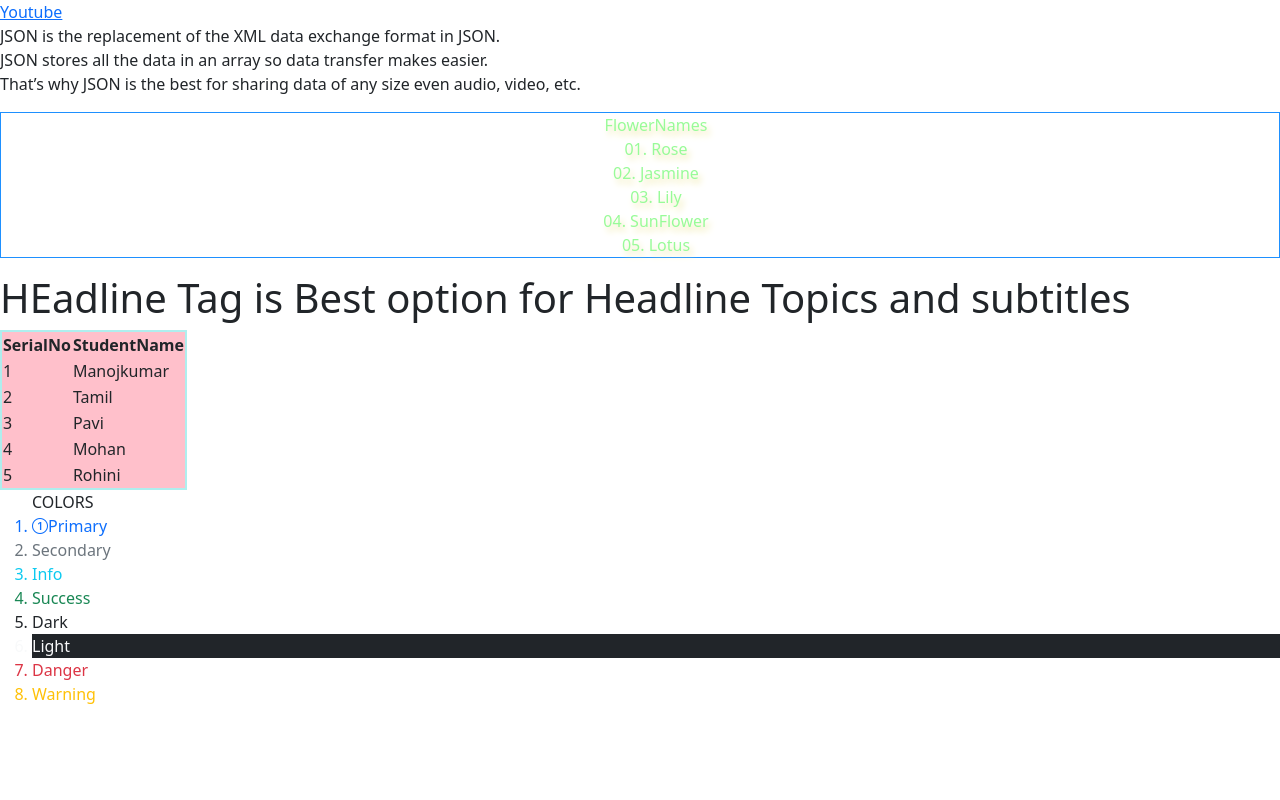
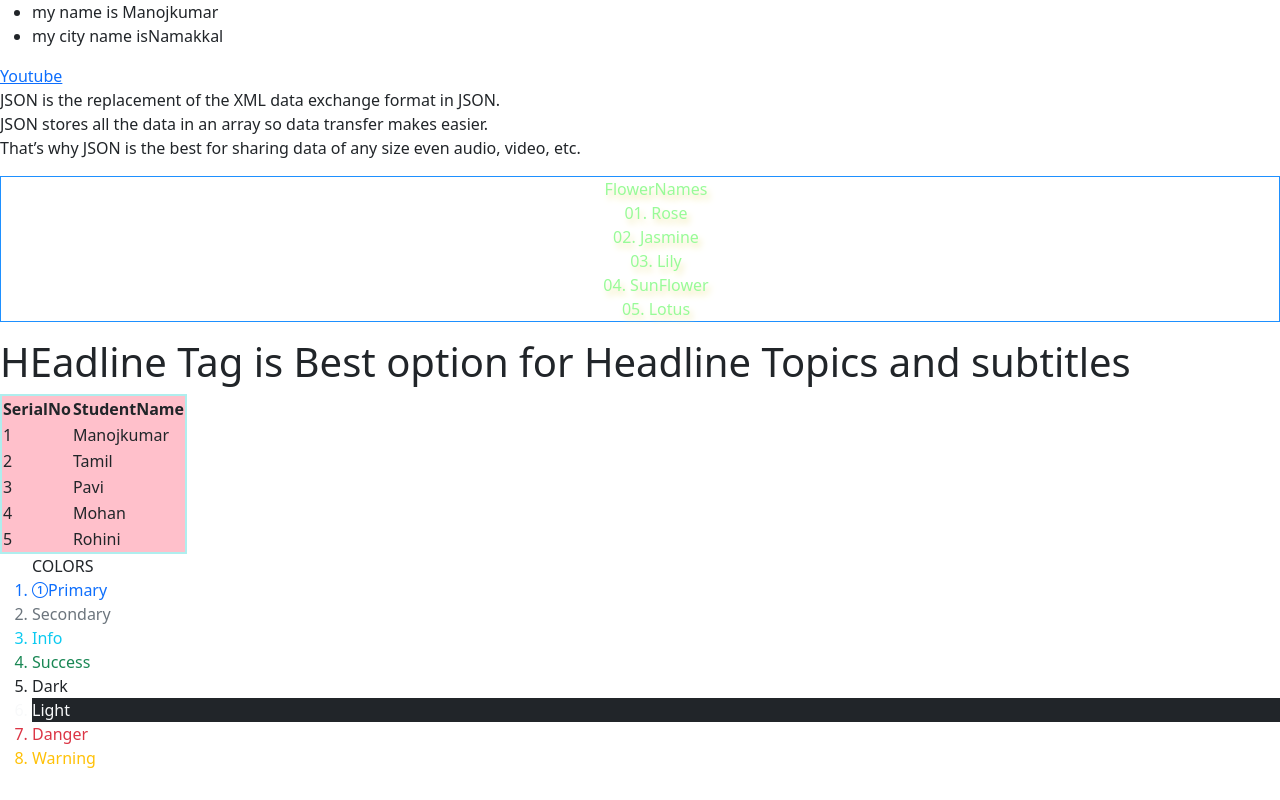
Before and after one commit to Manojkumar886/ZealousEmployeedetailsTPS, a React (Create React App) app: page / in a window 1280 px wide. Built offline with nearby package versions, Linux system fonts and the light colour scheme.

Commit message:
Usestate-hook is completed

```diff
--- a/src/App.js
+++ b/src/App.js
@@ -1,10 +1,12 @@
 import {  BootstrapProcess1 } from "./BootstrapExecution";
 import OrderlistHTML, { AnchorTagsHTML, BasictagsHTML, TableHTML } from "./Components";
+import { Usestatehook2 } from "./Hooks";
 
 function App()
 {
  return(
     <>
+    <Usestatehook2/>
     <AnchorTagsHTML/>
     <p>
       JSON is the replacement of the XML data exchange format in JSON.
--- /dev/null
+++ b/src/Hooks.js
@@ -0,0 +1,49 @@
+import 'bootstrap/dist/css/bootstrap.min.css'
+import 'bootstrap-icons/font/bootstrap-icons.css'
+import {useState} from 'react';
+
+export let Usestatehook=()=>
+{
+    // const [getvalue,setvalue]=useState(initialized)
+
+    const[color,setColor]=useState("yellow")
+
+    const gettingvalue=()=>{
+        alert("my favoriate color is "+color)
+    }
+
+    const setvalue=(temp)=>//temp variable getting a value in input
+    {
+        setColor(temp.target.value);
+    }
+    return(
+        <>
+        <div className='row justify-content-center'>
+            <input className="form-control col-4" placeholder='please tell us your fav color' name={color} onChange={setvalue} />
+            <button onClick={gettingvalue} className='btn btn-outline-success '>Show my fav color</button>
+        </div>
+        </>
+    );
+}
+
+
+let Usestatehook2=()=>
+{
+    const[studentdetails,setStudentdetails]=useState({
+        studentname:'Manojkumar',
+        studentcity:"Namakkal",
+        studentage:21,
+        studentworkstatus:true
+    })
+    return(
+        <>
+
+        <ul>
+            <li>my name is {studentdetails.studentname}</li>
+            <li>my city name is{studentdetails.studentcity} </li>
+        </ul>
+        </>
+    );
+}
+
+export {Usestatehook2}
```
